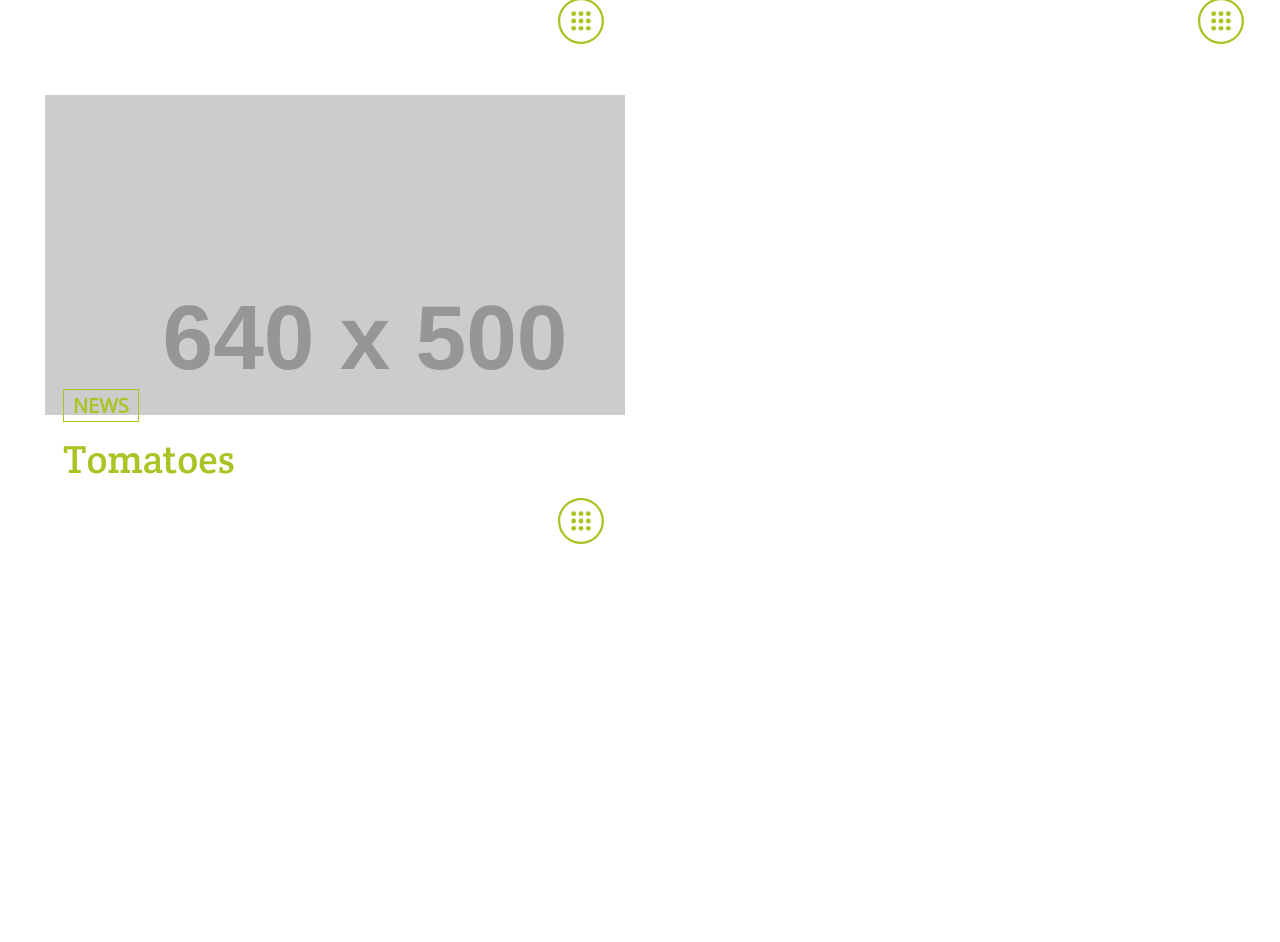
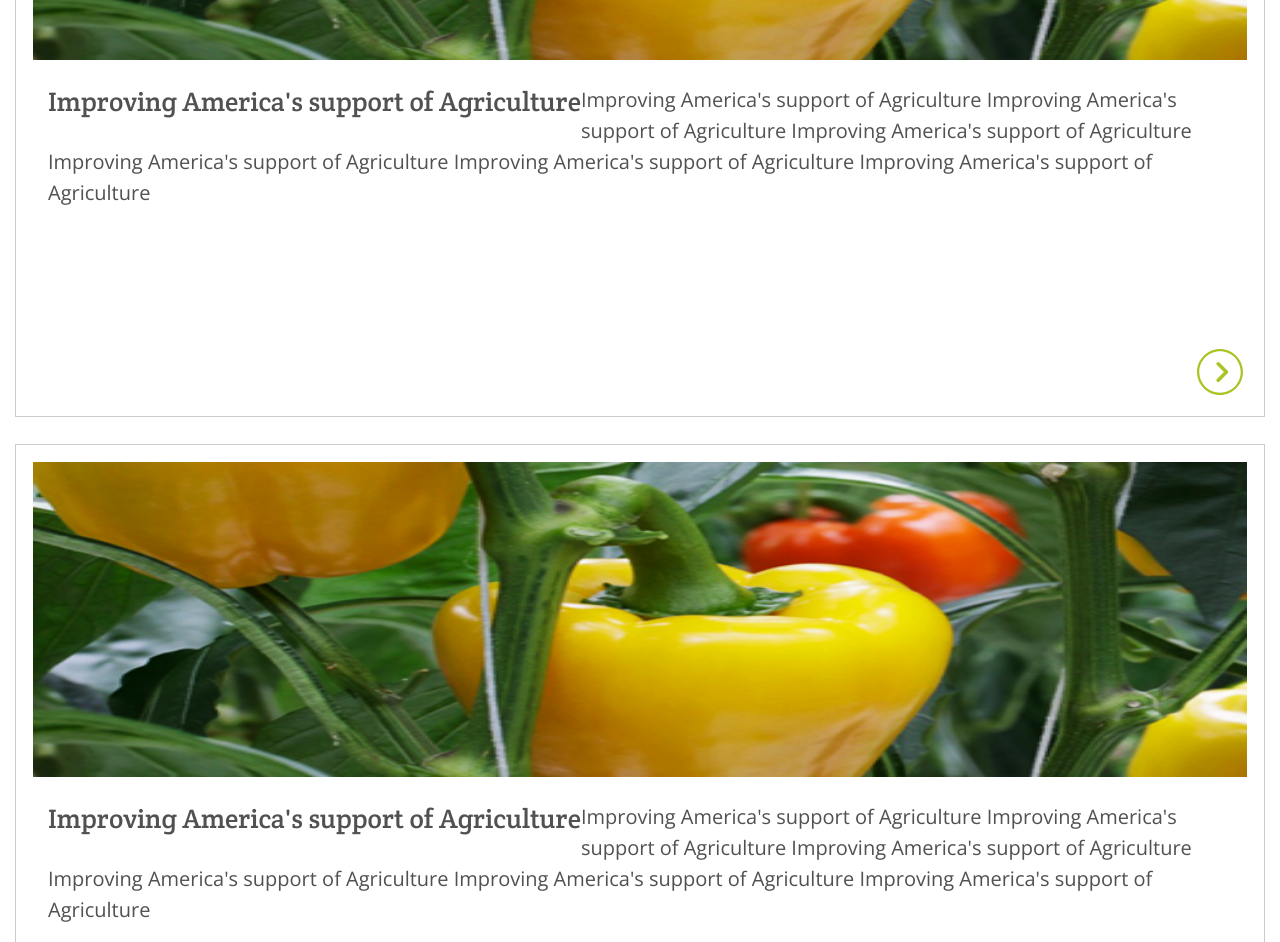
Before and after one commit to Slagveer/vitalis, a website: page app/components/extracontentlist.html in a window 1280 px wide. Shown: the part 435-1377 px from the top of the page. Before the commit the page ends 1000 px from the top, so only its background shows below. Drawn offline with nearby package versions, Linux system fonts and the light colour scheme; placeholder pictures from the web are drawn by us; files whose address does not match are found by name.

Commit message:
Extracontent component finished.

```diff
--- a/Gruntfile.js
+++ b/Gruntfile.js
@@ -116,6 +116,7 @@ module.exports = function (grunt) {
             ,'<%= yeoman.app %>/components/filter.html'
             ,'<%= yeoman.app %>/components/footer.html'
             ,'<%= yeoman.app %>/components/carousel.html'
+            ,'<%= yeoman.app %>/components/extracotentlist.html'
             ,'<%= yeoman.app %>/components/itemslist.html'],
           options: {
             removeFiles: true,
--- a/app/components/extracontentlist.html
+++ b/app/components/extracontentlist.html
@@ -22,130 +22,100 @@
 <body>
 
 <!-- EXTRA-CONTENT-LIST::START -->
-<div class="container-fluid crop-overview">
+<div class="container-fluid crop-overview extra-content">
+  <!-- EXTRA-CONTENT-LIST::START -->
+  <div class="row">
+    <div class="col-xs-12 col-sm-12">
+      <section class="extra-content__header">
+        <p class="crop-overview__title extra-content__header__title">
+          Extra content
+        </p>
+      </section>
+    </div>
+  </div>
+  <!-- EXTRA-CONTENT-LIST::END -->
+  <!-- EXTRA-CONTENT-LIST-ITEMS::START -->
   <section class="crop-overview__products">
     <div class="row">
-      <div class="col-xs-6 col-sm-6">
-        <a href="#" title="" class="teaserbox teaserbox--crops-overview">
+      <div class="col-xs-12 col-sm-12">
+        <a href="#" title="" class="teaserbox teaserbox--extra-content">
           <section>
             <div class="teaserbox__overlay fade">&nbsp;</div>
             <div class="teaserbox__overlay-bottom">&nbsp;</div>
             <figure>
-              <img class="teaserbox__image" src="http://dummyimage.com/640x500/ff0000/fff" alt="">
+              <img class="teaserbox__image" src="../images/dummy/crop1.png" alt="">
               <figcaption class="teaserbox__description">
-                <p class="teaserbox__description__label">
-                  <span class="label-square">NEWS</span>
+                <p class="teaserbox__description__title">Improving America's support of Agriculture
                 </p>
-                <p class="teaserbox__description__title">Tomatoes
+                <p>
+                  Improving America's support of Agriculture
+                  Improving America's support of Agriculture
+                  Improving America's support of Agriculture
+                  Improving America's support of Agriculture
+                  Improving America's support of Agriculture
+                  Improving America's support of Agriculture
                 </p>
               </figcaption>
             </figure>
             <div class="teaserbox__link">
-              <svg version="1.1" id="Layer_1" xmlns="http://www.w3.org/2000/svg" x="0px" y="0px" viewBox="0 0 60 60" style="enable-background:new 0 0 60 60;" xml:space="preserve">
+              <svg version="1.1" id="Layer_1" xmlns="http://www.w3.org/2000/svg" xmlns:xlink="http://www.w3.org/1999/xlink" x="0px" y="0px"
+               viewBox="0 0 60 60" style="enable-background:new 0 0 60 60;" xml:space="preserve">
                 <g>
                   <g>
                     <g>
                       <path d="M30,3c14.9,0,27,12.1,27,27c0,14.9-12.1,27-27,27S3,44.9,3,30C3,15.1,15.1,3,30,3 M30,0C13.5,0,0,13.5,0,30
                         c0,16.5,13.5,30,30,30s30-13.5,30-30C60,13.5,46.5,0,30,0L30,0z"/>
                     </g>
+                    <path d="M29.3,17.7c-0.9-0.9-2.4-0.9-3.3,0C25,18.6,25,20.1,26,21l9.1,9L26,39c-0.9,0.9-0.9,2.4,0,3.3c0.5,0.5,1.1,0.7,1.7,0.7
+                      c0.6,0,1.2-0.2,1.7-0.7L40,31.7c0.9-0.9,0.9-2.4,0-3.3L29.3,17.7z"/>
                   </g>
                 </g>
-                <circle cx="30" cy="30" r="3.2"/>
-                <circle cx="30" cy="20.4" r="3.2"/>
-                <circle cx="30" cy="39.6" r="3.2"/>
-                <circle cx="39.6" cy="30" r="3.2"/>
-                <circle cx="39.6" cy="20.4" r="3.2"/>
-                <circle cx="39.6" cy="39.6" r="3.2"/>
-                <circle cx="20.4" cy="30" r="3.2"/>
-                <circle cx="20.4" cy="20.4" r="3.2"/>
-                <circle cx="20.4" cy="39.6" r="3.2"/>
               </svg>
             </div>
           </section>
         </a>
       </div>
-      <div class="col-xs-6 col-sm-6">
-        <a href="#" title="" class="teaserbox teaserbox--crops-overview">
+      <div class="col-xs-12 col-sm-12">
+        <a href="#" title="" class="teaserbox teaserbox--extra-content">
           <section>
             <div class="teaserbox__overlay fade">&nbsp;</div>
             <div class="teaserbox__overlay-bottom">&nbsp;</div>
             <figure>
-              <img class="teaserbox__image" src="http://dummyimage.com/640x500/ff0000/fff" alt="">
+              <img class="teaserbox__image" src="../images/dummy/crop1.png" alt="">
               <figcaption class="teaserbox__description">
-                <p class="teaserbox__description__label">
-                  <span class="label-square">NEWS</span>
+                <p class="teaserbox__description__title">Improving America's support of Agriculture
                 </p>
-                <p class="teaserbox__description__title">Tomatoes
+                <p>
+                  Improving America's support of Agriculture
+                  Improving America's support of Agriculture
+                  Improving America's support of Agriculture
+                  Improving America's support of Agriculture
+                  Improving America's support of Agriculture
+                  Improving America's support of Agriculture
                 </p>
               </figcaption>
             </figure>
             <div class="teaserbox__link">
-              <svg version="1.1" id="Layer_1" xmlns="http://www.w3.org/2000/svg" x="0px" y="0px" viewBox="0 0 60 60" style="enable-background:new 0 0 60 60;" xml:space="preserve">
+              <svg version="1.1" id="Layer_1" xmlns="http://www.w3.org/2000/svg" xmlns:xlink="http://www.w3.org/1999/xlink" x="0px" y="0px"
+               viewBox="0 0 60 60" style="enable-background:new 0 0 60 60;" xml:space="preserve">
                 <g>
                   <g>
                     <g>
                       <path d="M30,3c14.9,0,27,12.1,27,27c0,14.9-12.1,27-27,27S3,44.9,3,30C3,15.1,15.1,3,30,3 M30,0C13.5,0,0,13.5,0,30
                         c0,16.5,13.5,30,30,30s30-13.5,30-30C60,13.5,46.5,0,30,0L30,0z"/>
                     </g>
+                    <path d="M29.3,17.7c-0.9-0.9-2.4-0.9-3.3,0C25,18.6,25,20.1,26,21l9.1,9L26,39c-0.9,0.9-0.9,2.4,0,3.3c0.5,0.5,1.1,0.7,1.7,0.7
+                      c0.6,0,1.2-0.2,1.7-0.7L40,31.7c0.9-0.9,0.9-2.4,0-3.3L29.3,17.7z"/>
                   </g>
                 </g>
-                <circle cx="30" cy="30" r="3.2"/>
-                <circle cx="30" cy="20.4" r="3.2"/>
-                <circle cx="30" cy="39.6" r="3.2"/>
-                <circle cx="39.6" cy="30" r="3.2"/>
-                <circle cx="39.6" cy="20.4" r="3.2"/>
-                <circle cx="39.6" cy="39.6" r="3.2"/>
-                <circle cx="20.4" cy="30" r="3.2"/>
-                <circle cx="20.4" cy="20.4" r="3.2"/>
-                <circle cx="20.4" cy="39.6" r="3.2"/>
               </svg>
             </div>
           </section>
         </a>
       </div>
-      <div class="col-xs-6 col-sm-6">
-        <a href="#" title="" class="teaserbox teaserbox--crops-overview">
-          <section>
-            <div class="teaserbox__overlay fade">&nbsp;</div>
-            <div class="teaserbox__overlay-bottom">&nbsp;</div>
-            <figure>
-              <img class="teaserbox__image" src="http://dummyimage.com/640x500/ff0000/fff" alt="">
-              <figcaption class="teaserbox__description">
-                <p class="teaserbox__description__label">
-                  <span class="label-square">NEWS</span>
-                </p>
-                <p class="teaserbox__description__title">Tomatoes
-                </p>
-              </figcaption>
-            </figure>
-            <div class="teaserbox__link">
-              <svg version="1.1" id="Layer_1" xmlns="http://www.w3.org/2000/svg" x="0px" y="0px" viewBox="0 0 60 60" style="enable-background:new 0 0 60 60;" xml:space="preserve">
-                <g>
-                  <g>
-                    <g>
-                      <path d="M30,3c14.9,0,27,12.1,27,27c0,14.9-12.1,27-27,27S3,44.9,3,30C3,15.1,15.1,3,30,3 M30,0C13.5,0,0,13.5,0,30
-                        c0,16.5,13.5,30,30,30s30-13.5,30-30C60,13.5,46.5,0,30,0L30,0z"/>
-                    </g>
-                  </g>
-                </g>
-                <circle cx="30" cy="30" r="3.2"/>
-                <circle cx="30" cy="20.4" r="3.2"/>
-                <circle cx="30" cy="39.6" r="3.2"/>
-                <circle cx="39.6" cy="30" r="3.2"/>
-                <circle cx="39.6" cy="20.4" r="3.2"/>
-                <circle cx="39.6" cy="39.6" r="3.2"/>
-                <circle cx="20.4" cy="30" r="3.2"/>
-                <circle cx="20.4" cy="20.4" r="3.2"/>
-                <circle cx="20.4" cy="39.6" r="3.2"/>
-              </svg>
-            </div>
-          </section>
-        </a>
-      </div>
-
     </div>
-
   </section>
+  <!-- EXTRA-CONTENT-LIST-ITEMS::END -->
 </div>
 <!-- EXTRA-CONTENT-LIST::END -->
 
--- /dev/null
+++ b/app/styles/extracontentlist.less
@@ -0,0 +1,17 @@
+@brand-primary: @black;
+@font-size: 0.8 * @body;
+@line-height: 1.4;
+@lines-to-show: 3;
+
+.extra-content {
+  padding-top: 50px;
+  .extra-content__header {
+    line-height: 80px;
+    font-family: @font-family-crete;
+    font-size: 42px;
+    font-weight: bold;
+    margin-bottom: 26px;
+    margin-top: 6px;
+    text-align: center;
+  }
+}
--- a/app/styles/main.less
+++ b/app/styles/main.less
@@ -11,7 +11,8 @@
 @import "filter";
 @import "footer";
 @import "carousel";
-@import "enza.less";
+@import "extracontentlist";
+@import "enza";
 @import url(https://fonts.googleapis.com/css?family=Crete+Round:400,400italic);
 @import url(http://fonts.googleapis.com/css?family=Open+Sans);
 @import url(../bower_components/animate.css/animate.css);
--- a/app/styles/teaserbox.less
+++ b/app/styles/teaserbox.less
@@ -160,6 +160,7 @@
     margin-bottom: 20px;
   }
   &.teaserbox--variety-detail,
+  &.teaserbox--extra-content,
   &.teaserbox--child-overview {
     border: 1px solid @green;
     height: 410px;
@@ -173,6 +174,36 @@
       }
       .teaserbox__description__title {
         font-size: 34.5px;
+      }
+    }
+  }
+  &.teaserbox--extra-content {
+    border-color: @grey;
+    height: 690px;
+    max-height: 690px;
+    padding: 17px;
+    margin-bottom:27px;
+    .teaserbox__overlay {
+      z-index: 3;
+    }
+    .teaserbox__overlay-bottom {
+      height: 356px;
+    }
+    .teaserbox__image {
+      height: 315px;
+      width: 100%;
+    }
+    .teaserbox__description {
+      bottom: inherit;
+      color: @dark-grey;
+      left: 32px;
+      line-height: 31px;
+      top: 356px;
+      .teaserbox__description__title {
+        color: @dark-grey;
+        font-size: 27px;
+        line-height: 35px;
+        padding-bottom: 12px;
       }
     }
   }
```
Also changed, not shown: app/components/itemslist.html (indentation only), app/styles/main.css, 1 other file.
